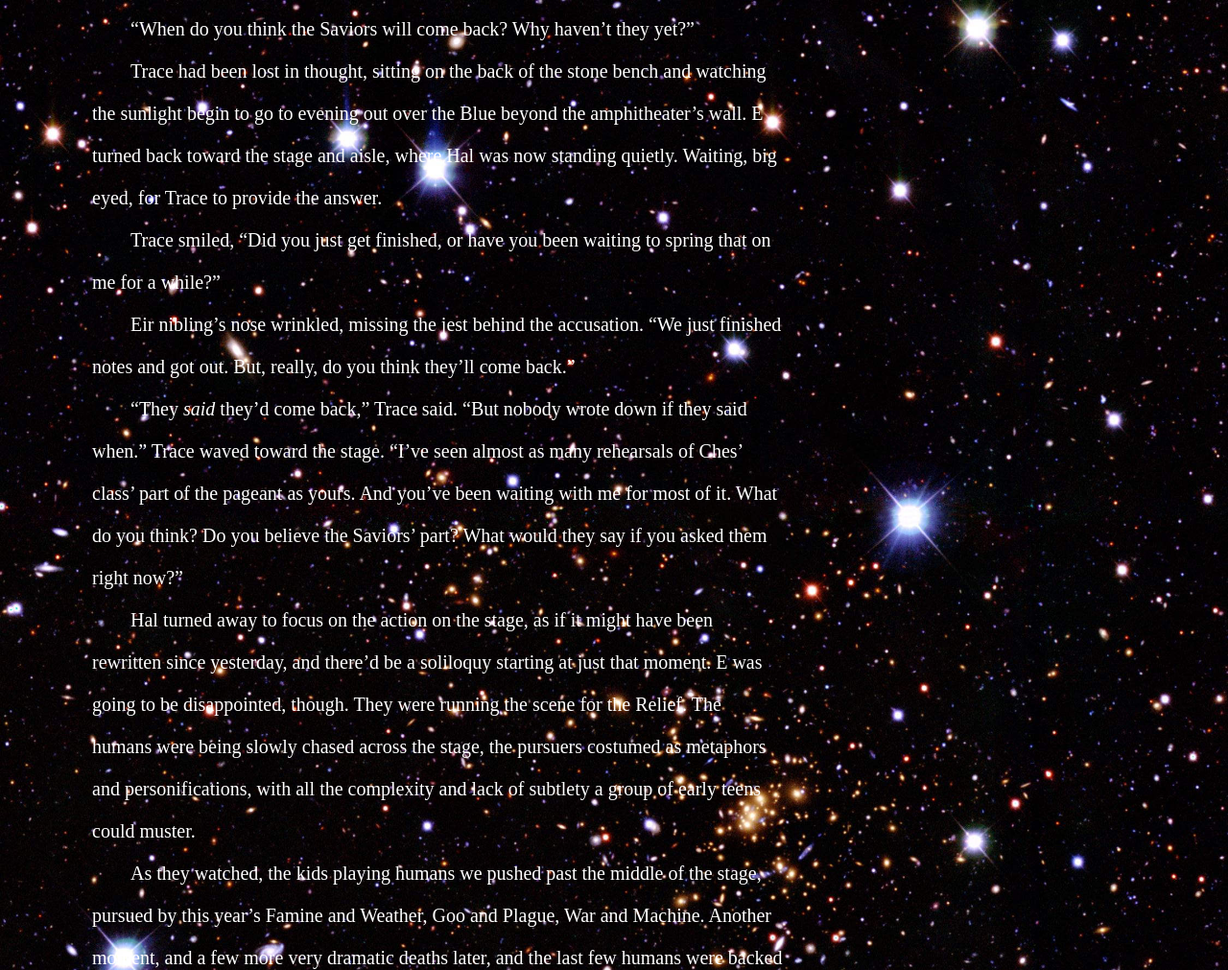
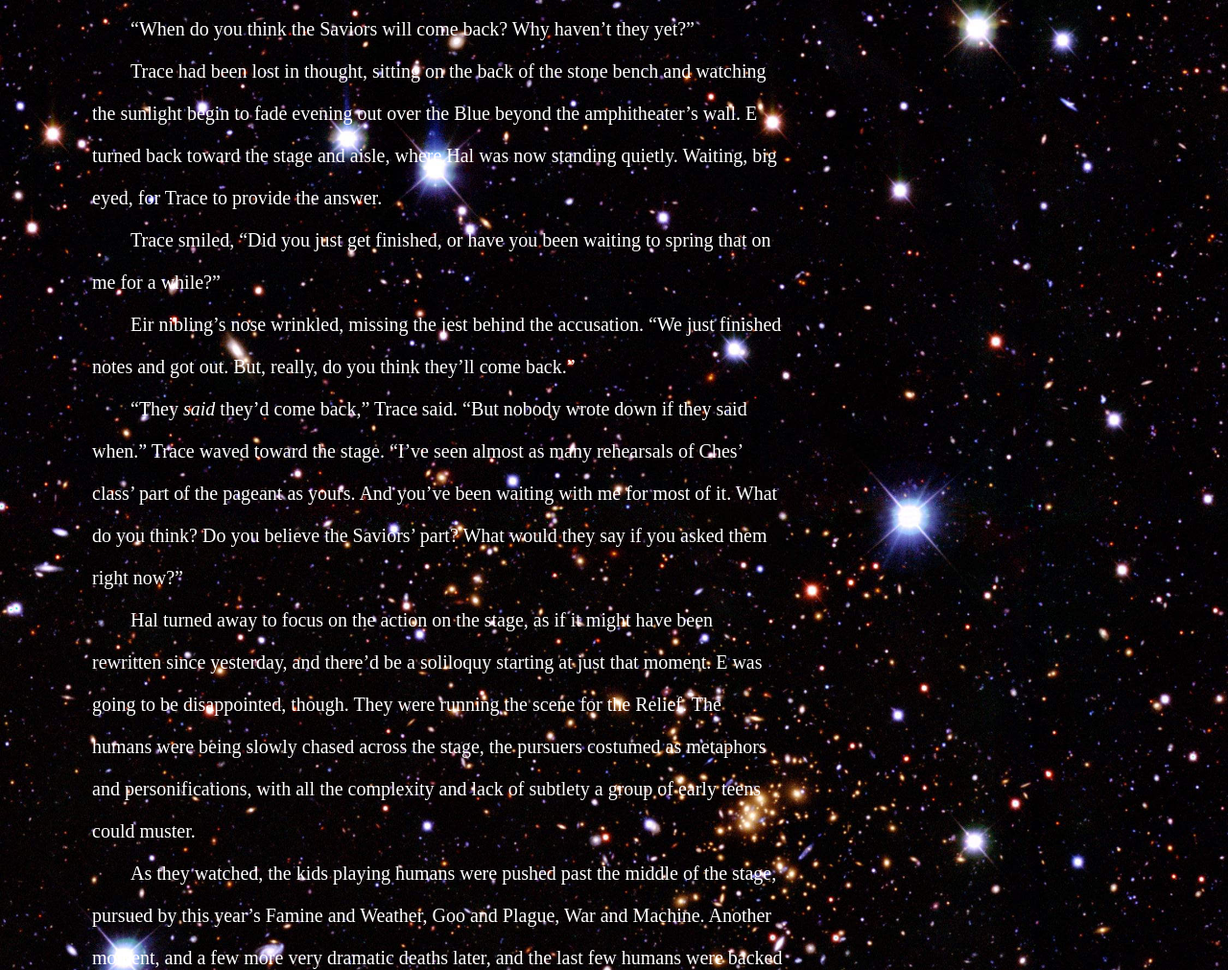
Before and after one commit to gleneivey/post-novel, a Jekyll site: the page built from docs/2.md, in a window 1280 px wide and 1400 px high. Shown: the part 291-1302 px from the top of the window at 96% size. Built offline with Jekyll 4.4.1, drawn with Linux system fonts in a browser that asks for light colours; our own code applies the rules of GitHub Pages for plain Markdown files; some of the changed text lies outside the part shown.

Commit message:
copy edits

```diff
--- a/docs/2.md
+++ b/docs/2.md
@@ -7,7 +7,7 @@
 "When do you think the Saviors will come back?  Why haven't they yet?"
 
 Trace had been lost in thought, sitting on the back of the stone bench
-and watching the sunlight begin to go to evening out over the Blue
+and watching the sunlight begin to fade evening out over the Blue
 beyond the amphitheater's wall.  E turned back toward the stage and
 aisle, where Hal was now standing quietly.  Waiting, big eyed, for
 Trace to provide the answer.
@@ -34,7 +34,7 @@ being slowly chased across the stage, the pursuers costumed as
 metaphors and personifications, with all the complexity and lack of
 subtlety a group of early teens could muster.
 
-As they watched, the kids playing humans we pushed past the middle of
+As they watched, the kids playing humans were pushed past the middle of
 the stage, pursued by this year's Famine and Weather, Goo and Plague,
 War and Machine.  Another moment, and a few more very dramatic deaths
 later, and the last few humans were backed up against a wall set up at
```
